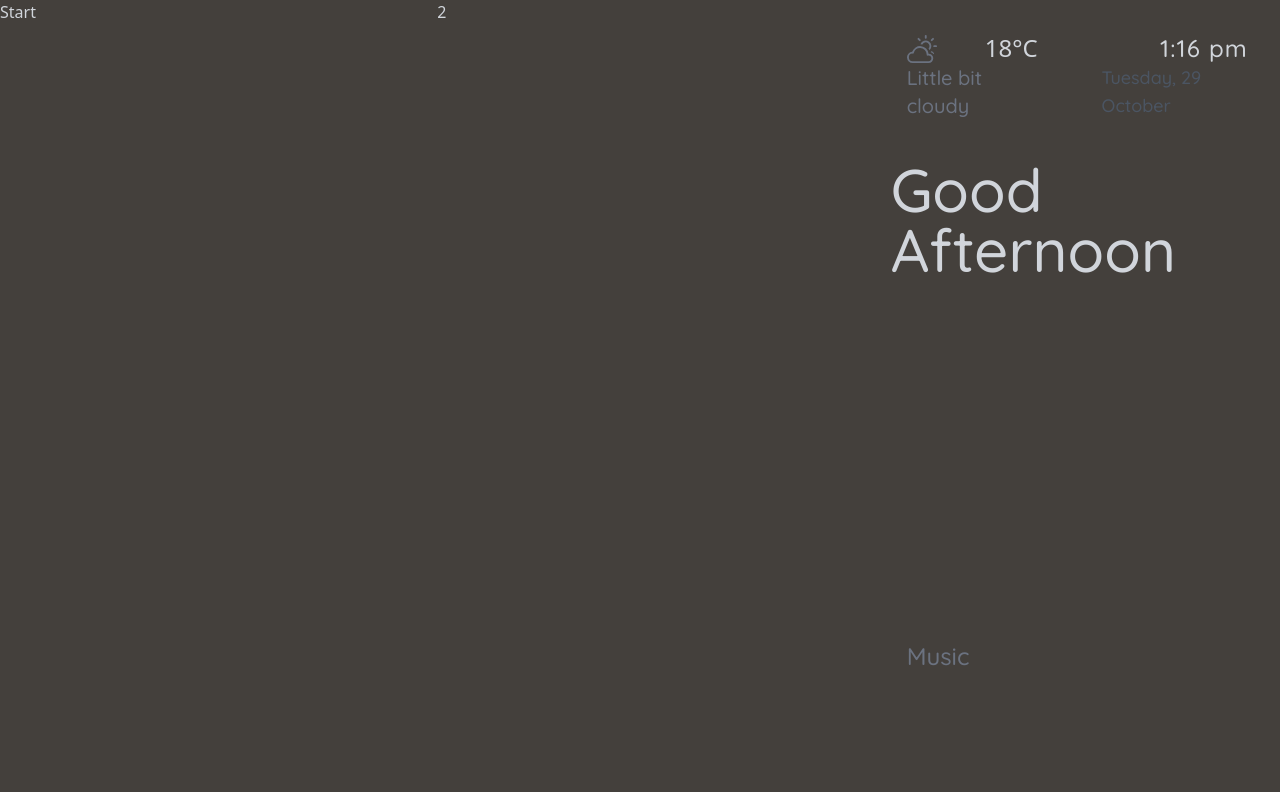
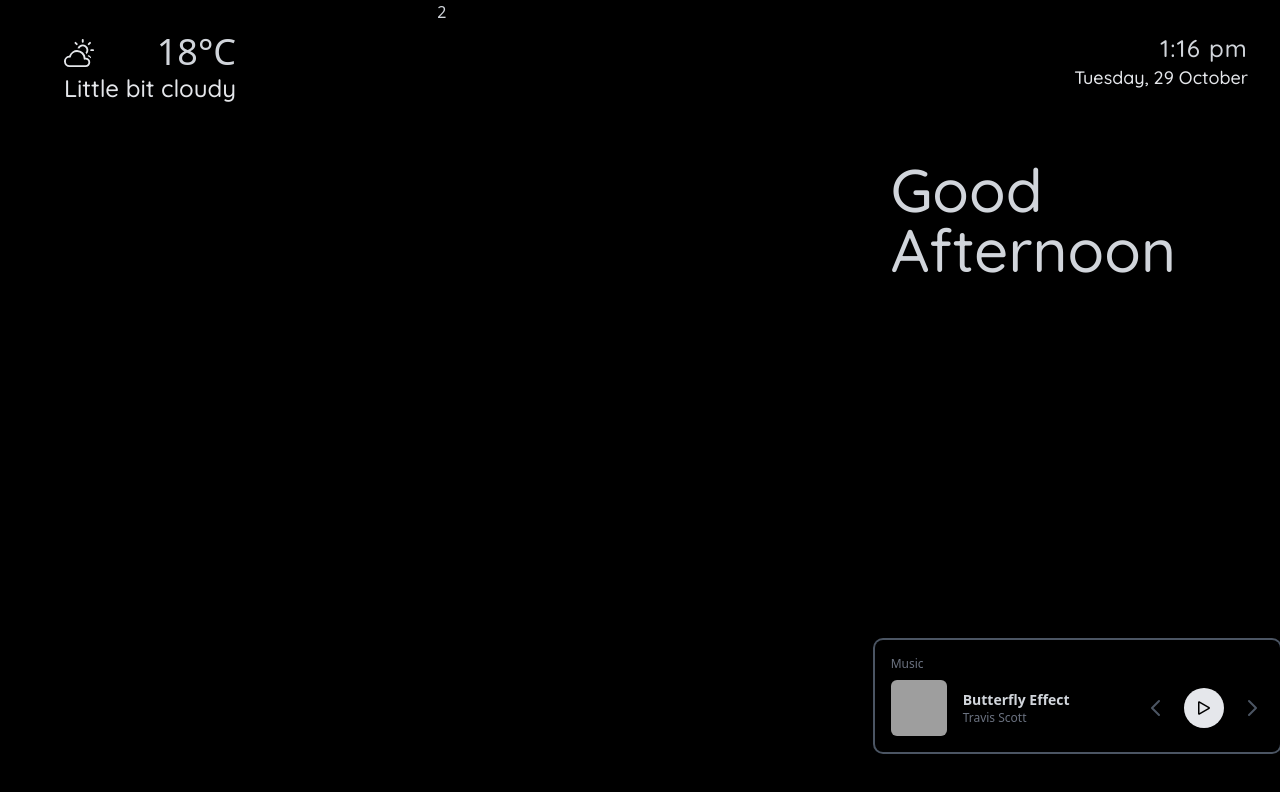
Before and after one commit to 1amSumit/Smart-Mirror, a React (Vite) app: page / in a window 1280 px wide. Shown: the top 792 px of the page. Built offline with nearby package versions, Linux system fonts and the light colour scheme; no server answers; grey boxes are pictures that could not be loaded; a web font is replaced by a local one.

Commit message:
music component added

```diff
--- a/src/App.jsx
+++ b/src/App.jsx
@@ -19,22 +19,23 @@ export default function App() {
     <RecoilRoot>
       <QueryClientProvider client={queryClient}>
         <ReactQueryDevtools initialIsOpen={false} />
-        <div className="h-screen w-screen text-gray-300 bg-stone-700 grid grid-cols-6 gap-[2rem]">
+        <div className="h-screen w-screen text-gray-300 bg-black grid grid-cols-6 gap-[2rem]">
           <div className="col-span-2">
-            <SpeechComponent />
+            <div className="flex flex-row m-[2rem]">
+              <Weather />
+            </div>
           </div>
 
           <div className=" col-span-2">2</div>
 
-          <div className="grid grid-rows-5 col-span-2 justify-center">
-            <div className="flex flex-row pt-[2rem]">
-              <Weather />
+          <div className="grid grid-rows-5 col-span-2 justify-center max-h-screen">
+            <div className="flex flex-row pt-[2rem] justify-end">
               <TimeDate />
             </div>
             <div className="row-span-3">
               <Greet />
             </div>
-            <div>
+            <div className="">
               <Music />
             </div>
           </div>
--- a/src/components/Music.jsx
+++ b/src/components/Music.jsx
@@ -1,17 +1,58 @@
-import { useQuery } from "@tanstack/react-query";
 import React from "react";
-import { getSongs } from "../services/spotifyMusic";
+import { BsPlay } from "react-icons/bs";
 
-export default function Spotify() {
-  // const { data, isLoading } = useQuery({
-  //   queryKey: ["spotify"],
-  //   queryFn: getSongs,
-  //   staleTime: 1000 * 60 * 5,
-  //   refetchInterval: 1000 * 60 * 15,
-  // });
+export default function Music() {
   return (
-    <div className="px-[2rem]">
-      <h2 className="font-quick text-2xl text-gray-500">Music</h2>
+    <div className=" p-4 rounded-lg shadow-md max-w-md mx-auto ring-2 ring-gray-600">
+      <div className="text-xs text-gray-500 mb-2">Music</div>
+      <div className="flex items-center">
+        <img
+          src="https://vachanmn.tech/vachan.webp"
+          alt="Album cover"
+          className="w-14 h-14 rounded-md mr-4"
+        />
+        <div className="flex-grow">
+          <h2 className="font-semibold text-sm">Butterfly Effect</h2>
+          <p className="text-xs text-gray-500">Travis Scott</p>
+        </div>
+        <div className="flex items-center space-x-4">
+          <button className="text-gray-600 hover:text-gray-800">
+            <svg
+              xmlns="http://www.w3.org/2000/svg"
+              className="h-6 w-6"
+              fill="none"
+              viewBox="0 0 24 24"
+              stroke="currentColor"
+            >
+              <path
+                strokeLinecap="round"
+                strokeLinejoin="round"
+                strokeWidth={2}
+                d="M15 19l-7-7 7-7"
+              />
+            </svg>
+          </button>
+          <button className="bg-gray-200 rounded-full p-2 hover:bg-gray-300">
+            <BsPlay size={24} className="text-black" />
+          </button>
+          <button className="text-gray-600 hover:text-gray-800">
+            <svg
+              xmlns="http://www.w3.org/2000/svg"
+              className="h-6 w-6"
+              fill="none"
+              viewBox="0 0 24 24"
+              stroke="currentColor"
+            >
+              <path
+                strokeLinecap="round"
+                strokeLinejoin="round"
+                strokeWidth={2}
+                d="M9 5l7 7-7 7"
+              />
+            </svg>
+          </button>
+        </div>
+      </div>
     </div>
   );
 }
--- a/src/components/TimeDate.jsx
+++ b/src/components/TimeDate.jsx
@@ -45,7 +45,7 @@ export default function TimeDate() {
         <p className="text-2xl  font-quick tracking-wider">{time}</p>
       </div>
       <div className="flex justify-end">
-        <p className="text-gray-600 font-quick text-lg">
+        <p className="text-gray-200 font-quick text-lg">
           {weekday}, {monthName} {dateNum}
         </p>
       </div>
--- a/src/components/TimeWidget.jsx
+++ b/src/components/TimeWidget.jsx
@@ -19,7 +19,7 @@ const TimeWidget = () => {
       <div className="text-7xl font-semibold">
         {time.toLocaleTimeString([], { hour: "2-digit", minute: "2-digit" })}
       </div>
-      <div className="text-xl mt-2">{currentDate}</div>
+      <div className="text-xl mt-2 text-green-500">{currentDate}</div>
     </div>
   );
 };
--- a/src/components/Weather.jsx
+++ b/src/components/Weather.jsx
@@ -6,15 +6,15 @@ export default function Weather() {
     <div className="flex flex-col px-[2rem]">
       <div>
         <div className="flex  flex-row items-center justify-between">
-          <BsCloudSun className="text-gray-500  text-3xl mr-[3rem]" />
-          <p className="text-2xl">
+          <BsCloudSun className="text-gray-200  text-3xl mr-[3rem]" />
+          <p className="text-4xl">
             <span>18</span>
             <span>°C</span>
           </p>
         </div>
       </div>
       <div>
-        <p className="text-xl font-quick  text-gray-500">Little bit cloudy</p>
+        <p className="text-2xl font-quick  text-gray-200">Little bit cloudy</p>
       </div>
     </div>
   );
```
